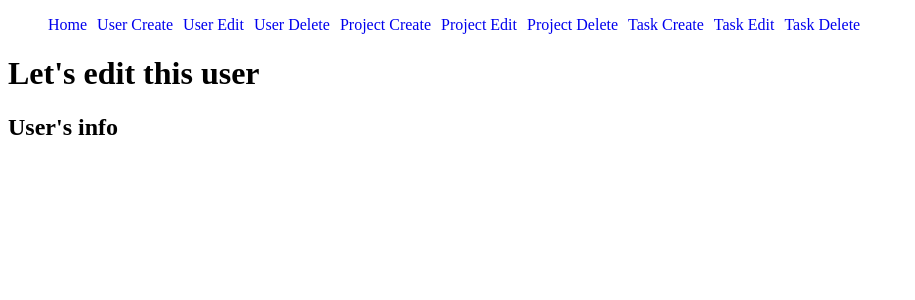
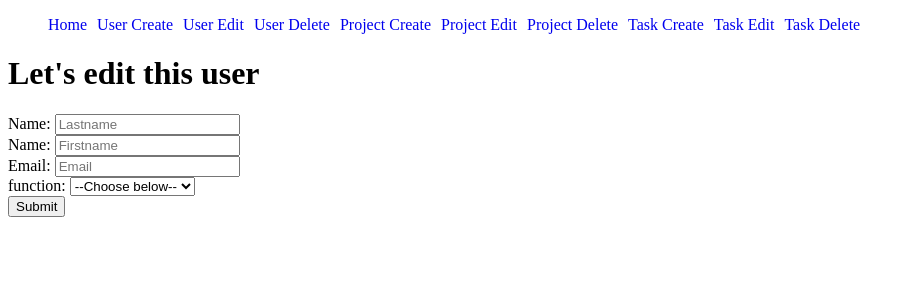
Before and after one commit to ZenViKing/projectManagementApp, an Angular app: page /user/edit in a window 1280 px wide. Shown: the top 300 px of the page, without its empty margins (0-915 px from the left). Built offline with nearby package versions, Linux system fonts and the light colour scheme.

Commit message:
update fin de journée

```diff
--- a/src/app/pages/users/create-user/create-user.component.html
+++ b/src/app/pages/users/create-user/create-user.component.html
@@ -4,16 +4,15 @@
 
   <form action="" method="post">
 
-    <div>
 
-      <label for="lastname">Name: </label>
+    <label for="firstname">First name: </label>
+    <input type="text" name="" id="firstname" placeholder="Firstname">
+    <br>
+    <label for="lastname">Last name: </label>
     <input type="text" Name="" id="lastname" placeholder="Lastname">
     <br>
-      <label for="firstname">Name: </label>
-      <input type="text" name="" id="firstname" placeholder="Firstname">
-      <br>
     <label for="email">Email: </label>
-      <input type="email" name="" id="email" placeholder="Email">
+    <input type="email" name="" id="email" placeholder="Email" required>
     <br>
     <label for="function">function: </label>
 
@@ -27,7 +26,6 @@
     <br />
     <button type="submit">Submit</button>
 
-    </div>
 
   </form>
 
--- a/src/app/pages/users/delete-user/delete-user.component.html
+++ b/src/app/pages/users/delete-user/delete-user.component.html
@@ -1 +1,9 @@
 <h1>Let's delete this user</h1>
+
+<ol>
+    <li>User 1 <button>Delete</button></li>
+    <li>User 2 <button>Delete</button></li>
+    <li>User 3 <button>Delete</button></li>
+    <li>User 4 <button>Delete</button></li>
+    <li>User 4 <button>Delete</button></li>
+</ol>
--- a/src/app/pages/users/delete-user/delete-user.component.scss
+++ b/src/app/pages/users/delete-user/delete-user.component.scss
@@ -0,0 +1,3 @@
+li{
+padding-bottom: 5px;
+}
--- a/src/app/pages/users/edit-user/edit-user.component.html
+++ b/src/app/pages/users/edit-user/edit-user.component.html
@@ -1,3 +1,36 @@
 <h1>Let's edit this user</h1>
 
-<h2>User's info</h2>
+
+
+<section>
+
+  <form action="" method="post">
+
+    <div>
+
+      <label for="lastname">Name: </label>
+      <input type="text" Name="" id="lastname" placeholder="Lastname">
+      <br>
+      <label for="firstname">Name: </label>
+      <input type="text" name="" id="firstname" placeholder="Firstname">
+      <br>
+      <label for="email">Email: </label>
+      <input type="email" name="" id="email" placeholder="Email">
+      <br>
+      <label for="function">function: </label>
+
+      <select name="function" id="function-select">
+        <option value="">--Choose below--</option>
+        <option value="projectmanager">Project Manager</option>
+        <option value="frontend">Front End</option>
+        <option value="backend">Back End</option>
+        <option value="fullstack">Full Stack</option>
+      </select>
+      <br />
+      <button type="submit">Submit</button>
+
+    </div>
+
+  </form>
+
+</section>
```
Lines whose indentation alone changed are shown as unchanged.
